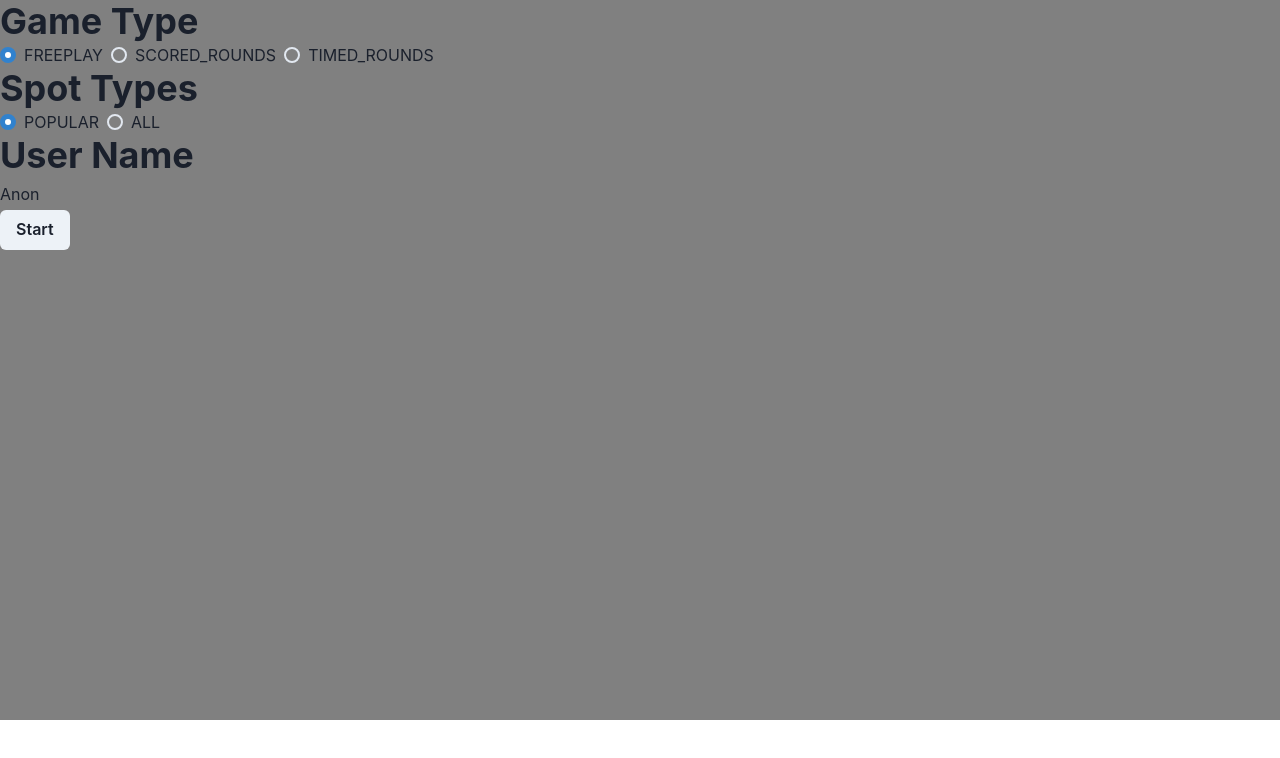
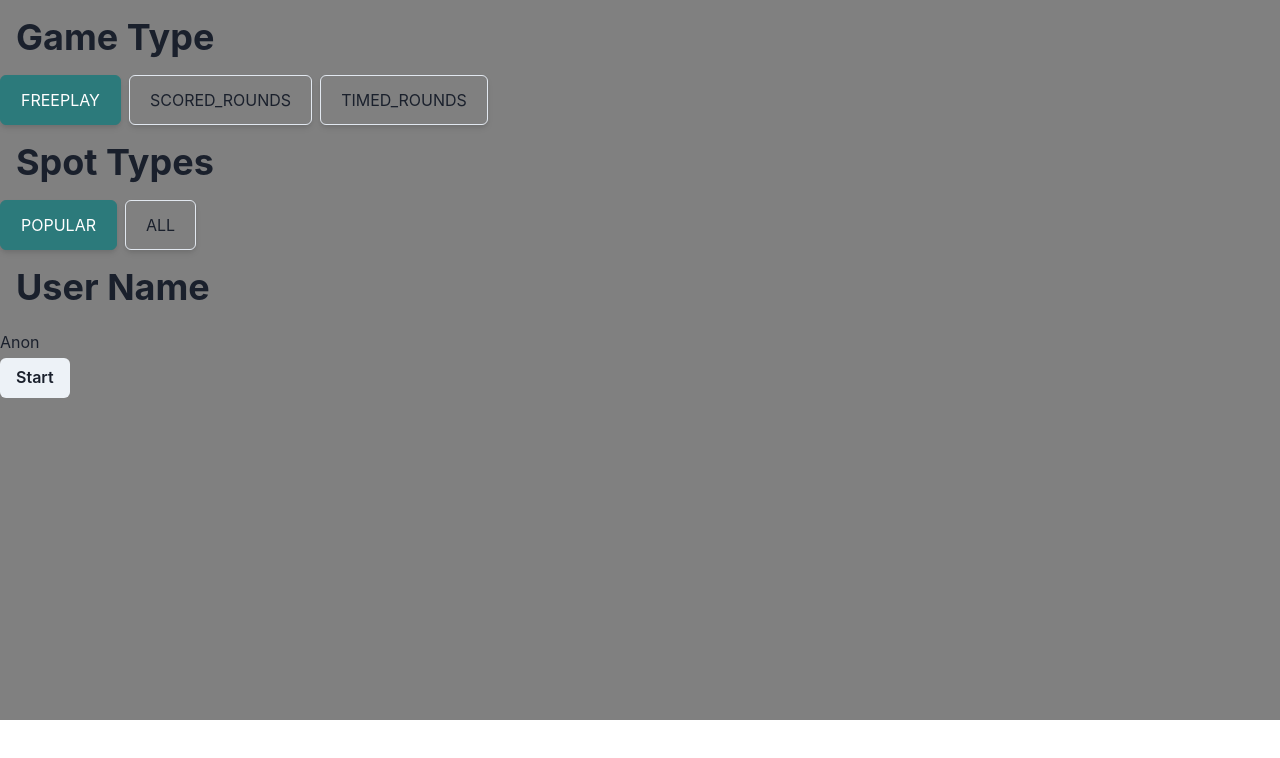
Before and after one commit to chrisreams91/SkateSpotGeoGuesser, a Next.js app: page /Menus/GameSelect in a window 1280 px wide. Shown: the top 758 px of the page. Built offline with nearby package versions, Linux system fonts and the light colour scheme.

Commit message:
initial game class and tabbed buttons for game mode selection

```diff
--- /dev/null
+++ b/src/pages/Classes/Game.ts
@@ -0,0 +1,25 @@
+import { GameType, SpotType, Guess } from "@/util/Types";
+
+export class Game {
+  user: string;
+  gameType: GameType;
+  spotTypes: SpotType;
+  guesses: Guess[] = [];
+  score = 0;
+
+  constructor(user: string, gameType: GameType, spotTypes: SpotType) {
+    this.user = user;
+    this.gameType = gameType;
+    this.spotTypes = spotTypes;
+  }
+
+  addGuess(guess: Guess) {
+    const scoreForGuess = this.calculateScoreForGuess(guess);
+    this.score += scoreForGuess;
+    this.guesses.push(guess);
+  }
+
+  calculateScoreForGuess(guess: Guess) {
+    return 1;
+  }
+}
--- /dev/null
+++ b/src/pages/Components/RadioGroup.tsx
@@ -0,0 +1,68 @@
+import { useRadio, useRadioGroup, HStack, Box } from "@chakra-ui/react";
+
+interface Props {
+  options: string[];
+  onChange: (value: string) => void;
+  name: string;
+}
+
+export const TabRadioGroup = ({ options, onChange, name }: Props) => {
+  const { getRootProps, getRadioProps } = useRadioGroup({
+    name,
+    onChange,
+    defaultValue: options[0],
+  });
+
+  const group = getRootProps();
+
+  return (
+    <HStack {...group}>
+      {options.map((value) => {
+        const radio = getRadioProps({ value });
+        const x = "y";
+
+        return (
+          <RadioCard key={value} {...radio}>
+            {value}
+          </RadioCard>
+        );
+      })}
+    </HStack>
+  );
+};
+
+// @ts-ignore
+const RadioCard = (props) => {
+  const { getInputProps, getRadioProps } = useRadio(props);
+
+  const input = getInputProps();
+  const checkbox = getRadioProps();
+
+  const x = "y";
+  return (
+    <Box as="label">
+      <input {...input} />
+      <Box
+        {...checkbox}
+        cursor="pointer"
+        borderWidth="1px"
+        borderRadius="md"
+        boxShadow="md"
+        _checked={{
+          bg: "teal.600",
+          color: "white",
+          borderColor: "teal.600",
+        }}
+        _focus={{
+          boxShadow: "outline",
+        }}
+        px={5}
+        py={3}
+      >
+        {props.children}
+      </Box>
+    </Box>
+  );
+};
+
+export default TabRadioGroup;
--- a/src/pages/Context.tsx
+++ b/src/pages/Context.tsx
@@ -1,6 +1,6 @@
 import { createContext, useReducer, useContext, Dispatch } from "react";
 import { Spot } from "@prisma/client";
-import { Game } from "@/util/Types";
+import { Game } from "./Classes/Game";
 
 interface MapContext {
   map?: google.maps.Map;
--- a/src/pages/Menus/GameSelect.tsx
+++ b/src/pages/Menus/GameSelect.tsx
@@ -1,20 +1,20 @@
 import { Dispatch, SetStateAction, useState } from "react";
 import {
+  Box,
   Button,
   Heading,
-  Radio,
-  RadioGroup,
-  Stack,
   Editable,
   EditablePreview,
   EditableInput,
 } from "@chakra-ui/react";
 import LeaderBoardWidget from "../Components/LeaderboardWidget";
-import { Game, GameType, SpotType } from "@/util/Types";
+import { GameType, SpotType } from "@/util/Types";
+import { TabRadioGroup } from "../Components/RadioGroup";
+import { Game } from "../Classes/Game";
 
 interface Props {
   gameStarted: boolean;
-  setGameStarted: Dispatch<SetStateAction<boolean>>;
+  setGameStarted: (game: Game) => void;
 }
 
 const GameSelect = ({ gameStarted, setGameStarted }: Props) => {
@@ -22,52 +22,38 @@ const GameSelect = ({ gameStarted, setGameStarted }: Props) => {
   const [spotType, setSpotType] = useState(SpotType.POPULAR);
   const [userName, setUserName] = useState("Anon");
 
-  const startGame = () => {
-    const game: Game = {
-      user: { name: userName },
-      gameType,
-      spotTypes: spotType,
-      guesses: [],
-      score: 0,
-    };
-    setGameStarted(true);
+  const createAndStartGame = () => {
+    const newGame = new Game(userName, gameType, spotType);
+    console.log(newGame);
+    setGameStarted(newGame);
   };
 
   return (
     <>
       {!gameStarted && (
         <div style={{ backgroundColor: "gray", height: "90vh" }}>
-          <div>
-            <Heading>Game Type</Heading>
-            <RadioGroup
-              onChange={(value: GameType) => setGameType(value)}
-              value={gameType}
-            >
-              <Stack direction="row">
-                <Radio value={GameType.FREEPLAY}>{GameType.FREEPLAY}</Radio>
-                <Radio value={GameType.SCORED_ROUNDS}>
-                  {GameType.SCORED_ROUNDS}
-                </Radio>
-                <Radio value={GameType.TIMED_ROUNDS}>
-                  {GameType.TIMED_ROUNDS}
-                </Radio>
-              </Stack>
-            </RadioGroup>
-          </div>
-          <div>
-            <Heading>Spot Types</Heading>
-            <RadioGroup
-              onChange={(value: SpotType) => setSpotType(value)}
-              value={spotType}
-            >
-              <Stack direction="row">
-                <Radio value={SpotType.POPULAR}>{SpotType.POPULAR}</Radio>
-                <Radio value={SpotType.ALL}>{SpotType.ALL}</Radio>
-              </Stack>
-            </RadioGroup>
-          </div>
-          <div>
-            <Heading>User Name</Heading>
+          <Box>
+            <Heading padding={"4"}>Game Type</Heading>
+            <TabRadioGroup
+              name="Game Type"
+              options={[
+                GameType.FREEPLAY,
+                GameType.SCORED_ROUNDS,
+                GameType.TIMED_ROUNDS,
+              ]}
+              onChange={(value) => setGameType(value as GameType)}
+            />
+          </Box>
+          <Box>
+            <Heading padding={"4"}>Spot Types</Heading>
+            <TabRadioGroup
+              name="Spot Types"
+              options={[SpotType.POPULAR, SpotType.ALL]}
+              onChange={(value) => setSpotType(value as SpotType)}
+            />
+          </Box>
+          <Box>
+            <Heading padding={"4"}>User Name</Heading>
             <Editable defaultValue={userName}>
               <EditablePreview />
               <EditableInput
@@ -75,11 +61,11 @@ const GameSelect = ({ gameStarted, setGameStarted }: Props) => {
                 onChange={(value) => setUserName(value.target.value)}
               />
             </Editable>
-          </div>
+          </Box>
           {/* <div>
             <LeaderBoardWidget />
           </div> */}
-          <Button onClick={startGame}>Start</Button>
+          <Button onClick={createAndStartGame}>Start</Button>
         </div>
       )}
     </>
```
Also changed, not shown: src/pages/index.tsx (+8 -11 lines), src/util/Types.ts (+10 -10 lines).
